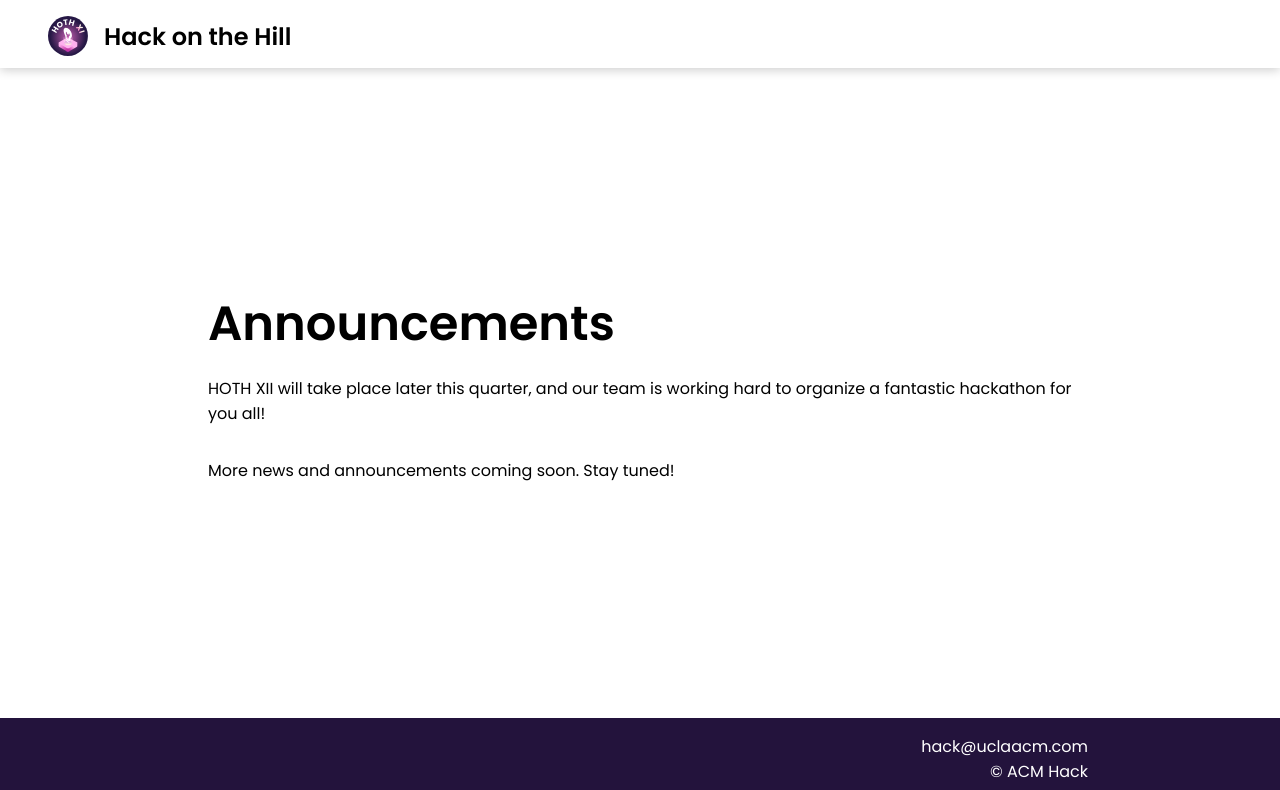
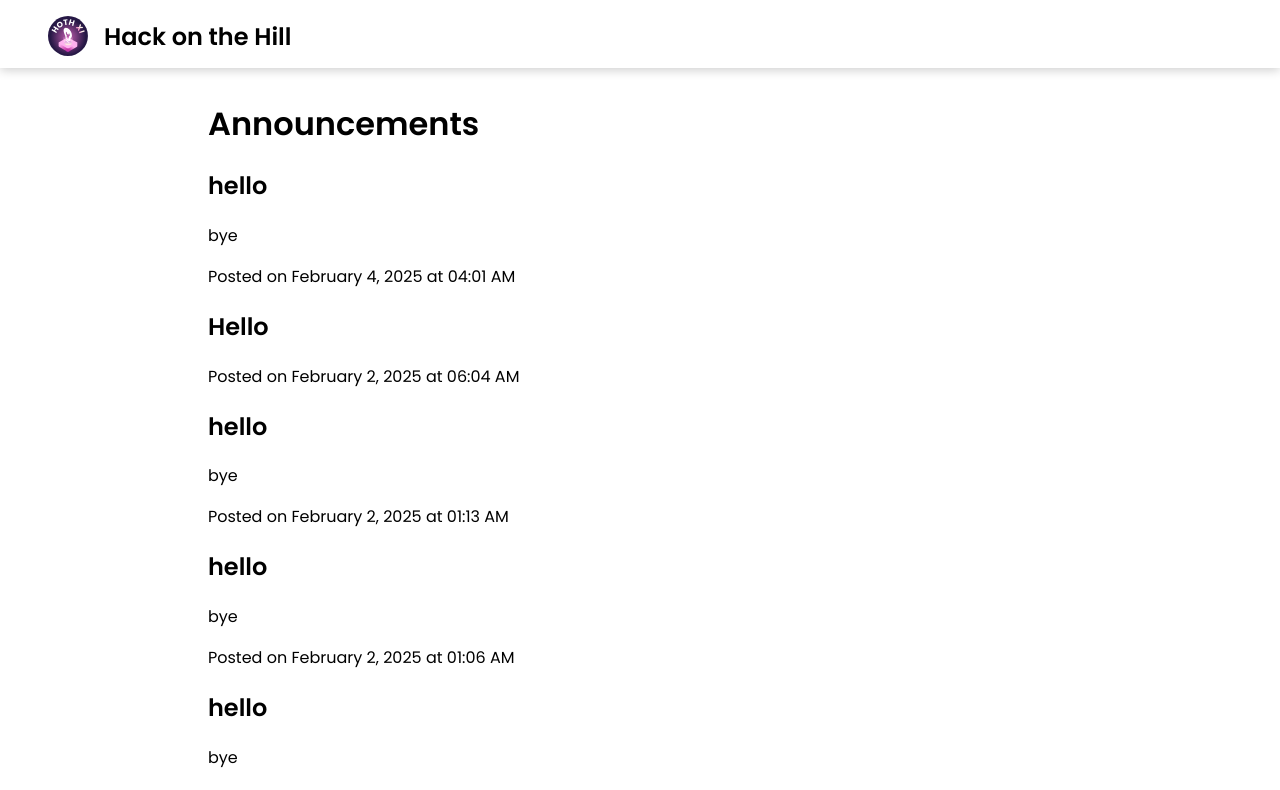
Before and after one commit to uclaacm/hoth.uclaacm.com, a React (Vite) app: page /announcements in a window 1280 px wide. Shown: the top 790 px of the page. Built offline with nearby package versions, Linux system fonts and the light colour scheme; some icons are missing.

Commit message:
annoucements

```diff
--- /dev/null
+++ b/src/data/announcements.json
@@ -0,0 +1,50 @@
+[
+    {
+        "id": 7,
+        "subject": "hello",
+        "body": "bye",
+        "timestamp": "2025-02-04T04:01:50Z"
+    },
+    {
+        "id": 6,
+        "subject": "Hello",
+        "body": "",
+        "timestamp": "2025-02-02T06:04:56Z"
+    },
+    {
+        "id": 5,
+        "subject": "hello",
+        "body": "bye",
+        "timestamp": "2025-02-02T01:13:55Z"
+    },
+    {
+        "id": 4,
+        "subject": "hello",
+        "body": "bye",
+        "timestamp": "2025-02-02T01:06:22Z"
+    },
+    {
+        "id": 3,
+        "subject": "hello",
+        "body": "bye",
+        "timestamp": "2025-02-02T01:05:09Z"
+    },
+    {
+        "id": 2,
+        "subject": "Your announcement text here",
+        "body": "The subject/title of your announcement",
+        "timestamp": "2025-02-02T01:01:26Z"
+    },
+    {
+        "id": 1,
+        "subject": "Hello1",
+        "body": "",
+        "timestamp": "2025-02-02T00:58:11Z"
+    },
+    {
+        "id": 0,
+        "subject": "Hello",
+        "body": "",
+        "timestamp": "2025-02-02T00:57:26Z"
+    }
+]
--- a/src/pages/Announcements.jsx
+++ b/src/pages/Announcements.jsx
@@ -1,19 +1,35 @@
 import React from 'react';
 import useTitle from '../components/General/useTitle';
+import announcements from '../data/announcements.json';
 import '../styles/Announcements.css';
 
 export default function Announcements() {
 	useTitle(' | Announcements');
 
+	const formatDate = (timestamp) => {
+		const date = new Date(timestamp);
+		return date.toLocaleDateString('en-US', {
+			year: 'numeric',
+			month: 'long',
+			day: 'numeric',
+			hour: '2-digit',
+			minute: '2-digit'
+		});
+	};
+
 	return (
 		<div id='announcements'>
-			<h1 className='announcements-title'>Announcements</h1>
-			<div className='announcements-container'>
-				<p>
-					HOTH XII will take place later this quarter, and our team is working
-					hard to organize a fantastic hackathon for you all!
-				</p>
-				<p>More news and announcements coming soon. Stay tuned!</p>
+			<h1>Announcements</h1>
+			<div>
+				{announcements.map((announcement) => (
+					<div key={announcement.id}>
+						<h2>{announcement.subject}</h2>
+						<p >{announcement.body}</p>
+						<p>
+							Posted on {formatDate(announcement.timestamp)}
+						</p>
+					</div>
+				))}
 			</div>
 		</div>
 	);
```
